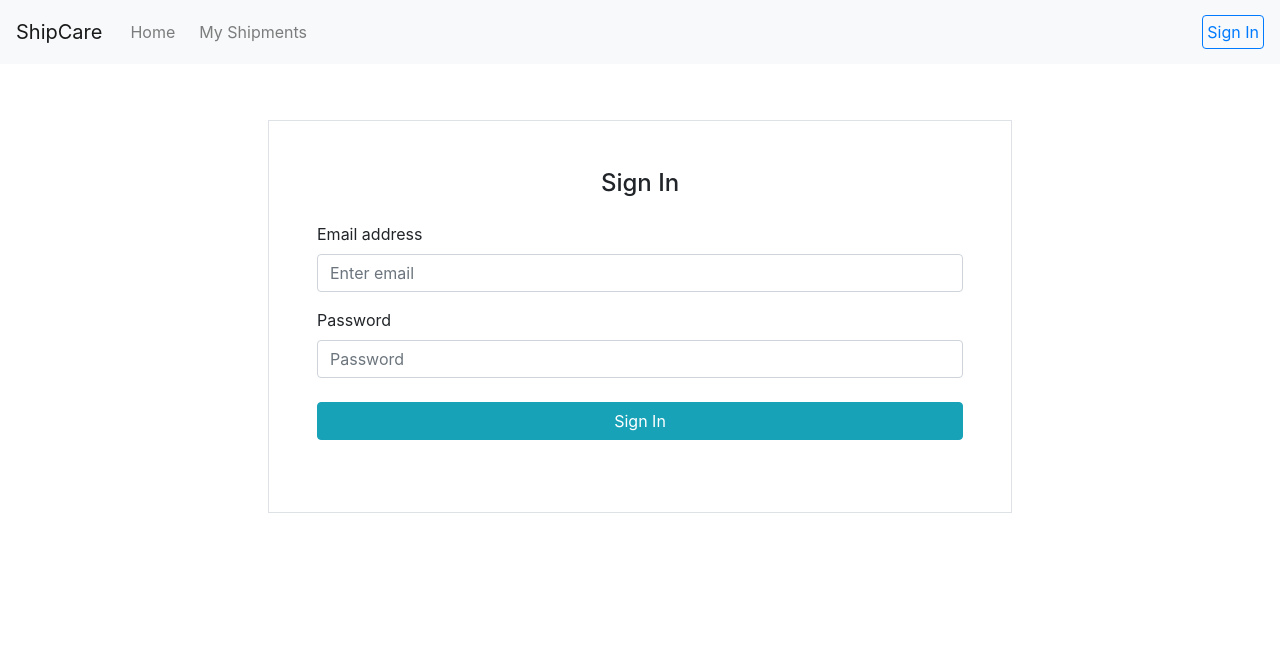
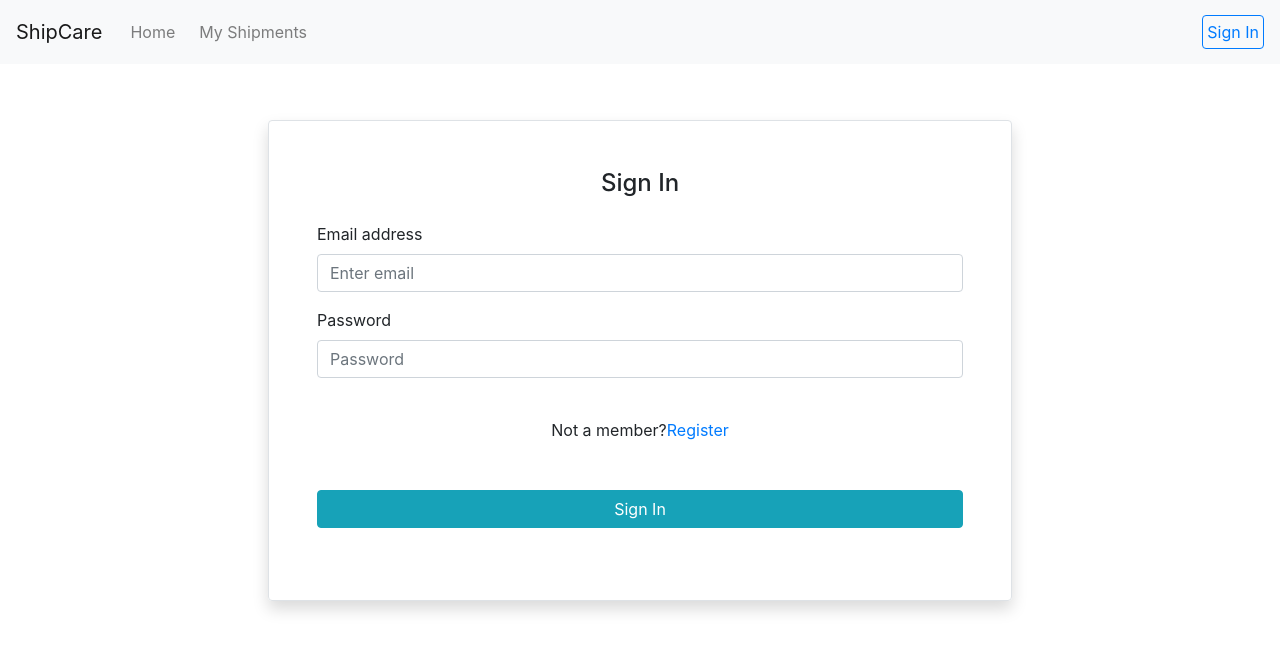
Before and after one commit to yihongwang001/Shipment-System-Frontend, a React (Create React App) app: page /login in a window 1280 px wide. Shown: the top 650 px of the page. Built offline with nearby package versions, Linux system fonts and the light colour scheme.

Commit message:
Add shadow to login form

```diff
--- a/src/pages/LoginPage.js
+++ b/src/pages/LoginPage.js
@@ -1,6 +1,6 @@
 import React from 'react';
 import { useState, useContext } from 'react';
-import { Redirect } from 'react-router-dom';
+import { Redirect, Link } from 'react-router-dom';
 import { Form, Button } from 'react-bootstrap';
 import LoggedIn from '../components/LoginContext';
 
@@ -50,7 +50,7 @@ const LoginPage = () => {
       <div className="container">
         <div className="row justify-content-center">
           <div className="col-8 p-2 m-5">
-            <Form onSubmit={handleSubmit} className="border p-5">
+            <Form onSubmit={handleSubmit} className="border p-5 shadow rounded">
               <h4 className="mb-4 text-center">Sign In</h4>
               <Form.Group controlId="login-form-email-group">
                 <Form.Label>Email address</Form.Label>
@@ -71,6 +71,12 @@ const LoginPage = () => {
                   onChange={(evt) => setPassword(evt.target.value)}
                 />
               </Form.Group>
+
+              <p className="p-4 text-center">
+                Not a member?
+                <Link to="/register">Register</Link>
+              </p>
+
               <Button
                 variant="primary"
                 type="submit"
```
